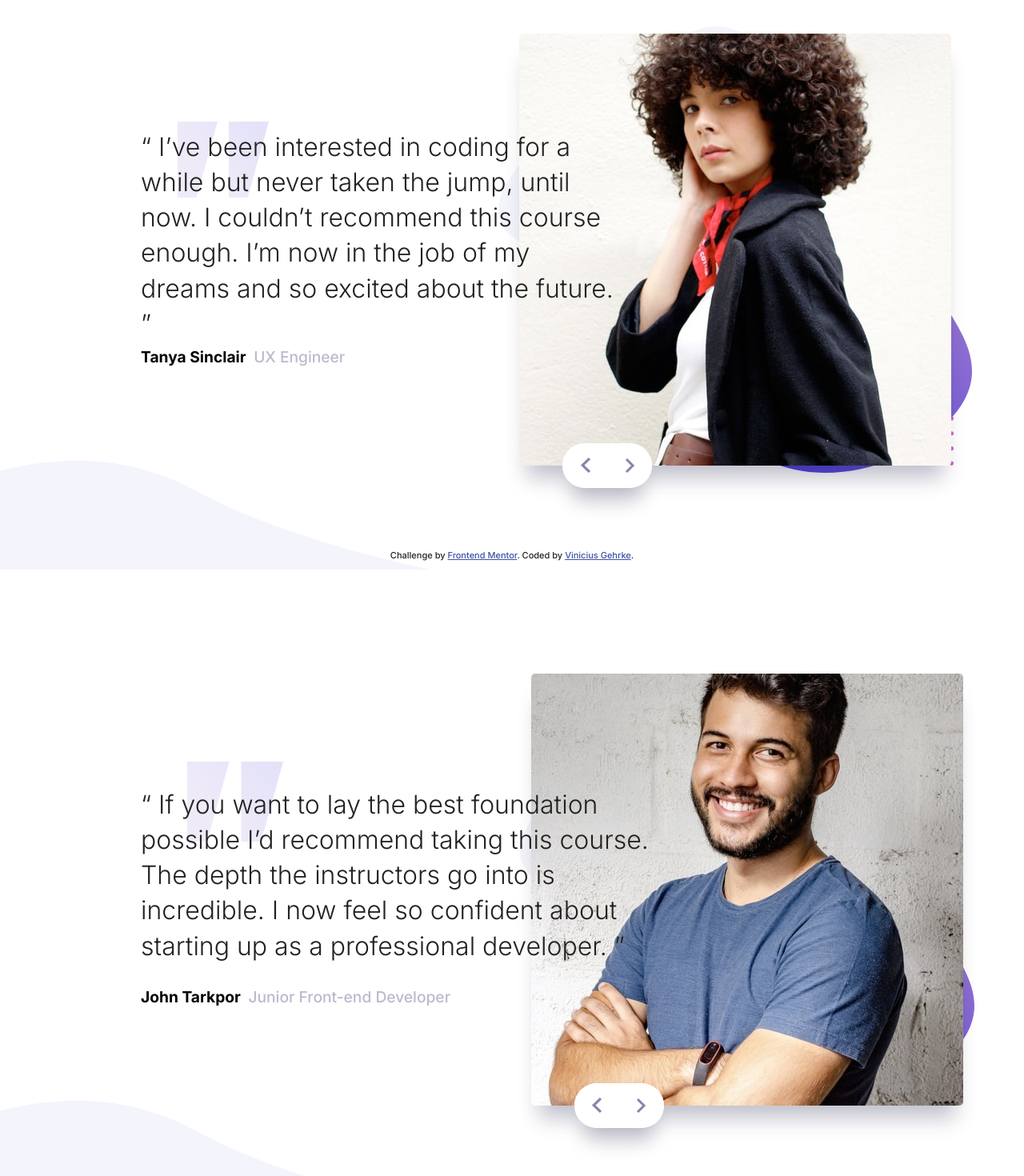
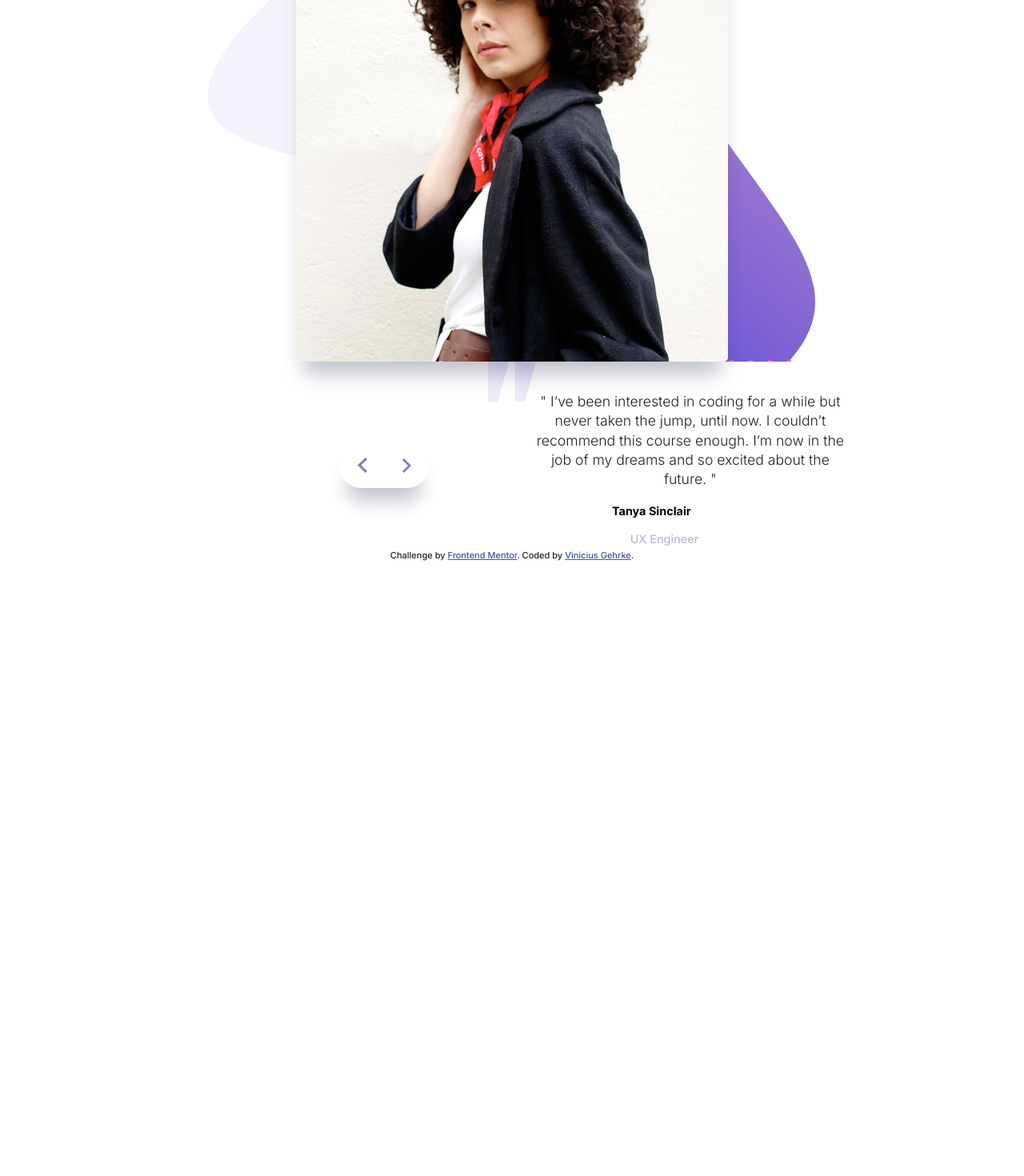
Before and after one commit to ViniciusLagoGehrke/Coding-Bootcamp-Testimonials-Slider, a React (Create React App) app: page / in a window 1280 px wide. Shown: the part 88-1558 px from the top of the page at 80% size. After the commit the page ends 800 px from the top, so only its background shows below. Built offline with nearby package versions, Linux system fonts and the light colour scheme.

Commit message:
created slider and card componentes with useState

```diff
--- a/src/App.css
+++ b/src/App.css
@@ -12,75 +12,9 @@
   box-sizing:border-box;
 }
 
-.card{
-  display: flex;
-  flex-flow:column nowrap;
-  width: 100vw;
-  height: 100vh;
-  margin: 0 auto;
-  max-width: 375px;
-
-  background: url(./img/pattern-curve.svg) no-repeat;
-  background-size: 80%;
-  background-position: left bottom;
-}
-
-.hero {
-  position:relative;
-  display: flex;
-  align-items:center;
-  justify-content:center;
-  flex: 0 1 55%;
-
-  background: var(--BGcolor)  url(./img/pattern-bg.svg) no-repeat;
-  background-size: 89%;
-  background-position:center center;
-}
-
-.img{
-  width: var(--ImgSize);
-  border-radius: 5px;
-
-  -webkit-box-shadow: 0px 25px 25px -20px rgba(0,0,50,0.25);
-  -moz-box-shadow: 0px 25px 25px -20px rgba(0,0,50,0.25);
-  box-shadow: 0px 25px 25px -10px rgba(0,0,50,0.25);
-}
-
 .slider{
   position:absolute;
   top:calc(50% + var(--ImgSize)/2 - var(--btnHeight)/2);
-}
-
-.main{
-  display: flex;
-  flex-direction: column;
-  justify-content:center;
-
-  text-align: center;
-  background: var(--BGcolor)  url(./img/pattern-quotes.svg) no-repeat;
-  background-size: 16%;
-  background-position: center top;
-}
-
-.main p {
-  font-size: 0.55rem;
-  font-weight: 300;
-  line-height: 1.38;
-
-  padding: 0.8rem 1rem 0.55rem;
-}
-
-
-.main h6 {
-  font-size: 0.45rem;
-  font-weight: 500;
-  line-height:0.6rem;
-  color: var(--GrayishBlue)
-}
-
-.main strong{
-  font-weight:700;
-  color:#000000;
 }
 
 .attribution {
--- a/src/App.js
+++ b/src/App.js
@@ -1,38 +1,36 @@
-import React from 'react';
+import React, { useState } from 'react';
 import './reset.css';
 import './App.css';
+import Card from './components/Card';
 import Slider from './components/Slider';
 import tanya from './img/image-tanya.jpg';
 import john from './img/image-john.jpg';
 
 function App() {
+  const [index, setIndex] = useState(0);
+
+  const slides = [
+    {
+      name: 'tanya',
+      perfil: tanya,
+      about: '" I’ve been interested in coding for a while but never taken the jump, until now. I couldn’t recommend this course enough. I’m now in the job of my dreams and so excited about the future. "',
+      fullName: 'Tanya Sinclair',
+      profession: 'UX Engineer'
+    },
+    {
+      name: 'john',
+      perfil: john,
+      about: '“ If you want to lay the best foundation possible I’d recommend taking this course. The depth the instructors go into is incredible. I now feel so confident about starting up as a professional developer. ”',
+      fullName: 'John Tarkpor',
+      profession: 'Junior Front-end Developer'
+    }
+  ];
+
   return (
     <>
       <div className="body">
-        <div className="card">
-          <div className="hero">
-            <img className="img" src={tanya} alt="tanya perfil" />
-            <Slider />
-          </div>
-          <div className="main">
-            <p>“ I’ve been interested in coding for a while but never taken the jump, until now.
-            I couldn’t recommend this course enough. I’m now in the job of my dreams and so
-            excited about the future. ”</p>
-            <h6><strong>Tanya Sinclair</strong></h6>
-            <h6>UX Engineer</h6>
-          </div>
-        </div>
-        <div className="card">
-          <div className="hero">
-            <img className="img" src={john} alt="john perfil" />
-            <Slider />
-          </div>
-          <div className="main">
-            <p>“ If you want to lay the best foundation possible I’d recommend taking this course. The depth the instructors go into is incredible. I now feel so confident about starting up as a professional developer. ”</p>
-            <h6><strong>John Tarkpor</strong></h6>
-            <h6>Junior Front-end Developer</h6>
-          </div>
-        </div>
+        <Card slide={slides[index]} />
+        <Slider slides={slides} index={index} setIndex={setIndex} />
       </div>
       <div className="attribution">
           Challenge by <a href="https://www.frontendmentor.io?ref=challenge">Frontend Mentor</a>.
--- /dev/null
+++ b/src/components/Card/index.css
@@ -0,0 +1,65 @@
+.card{
+  display: flex;
+  flex-flow:column nowrap;
+  width: 100vw;
+  height: 100vh;
+  margin: 0 auto;
+  max-width: 375px;
+
+  background: url(../../img/pattern-curve.svg) no-repeat;
+  background-size: 80%;
+  background-position: left bottom;
+}
+
+.hero {
+  position:relative;
+  display: flex;
+  align-items:center;
+  justify-content:center;
+  flex: 0 1 55%;
+
+  background: var(--BGcolor)  url(../../img/pattern-bg.svg) no-repeat;
+  background-size: 89%;
+  background-position:center center;
+}
+
+.img{
+  width: var(--ImgSize);
+  border-radius: 5px;
+
+  -webkit-box-shadow: 0px 25px 25px -20px rgba(0,0,50,0.25);
+  -moz-box-shadow: 0px 25px 25px -20px rgba(0,0,50,0.25);
+  box-shadow: 0px 25px 25px -10px rgba(0,0,50,0.25);
+}
+
+.main{
+  display: flex;
+  flex-direction: column;
+  justify-content:center;
+
+  text-align: center;
+  background: var(--BGcolor)  url(../../img/pattern-quotes.svg) no-repeat;
+  background-size: 16%;
+  background-position: center top;
+}
+
+.main p {
+  font-size: 0.55rem;
+  font-weight: 300;
+  line-height: 1.38;
+
+  padding: 0.8rem 1rem 0.55rem;
+}
+
+
+.main h6 {
+  font-size: 0.45rem;
+  font-weight: 500;
+  line-height:0.6rem;
+  color: var(--GrayishBlue)
+}
+
+.main strong{
+  font-weight:700;
+  color:#000000;
+}
--- /dev/null
+++ b/src/components/Card/index.js
@@ -0,0 +1,30 @@
+import React from 'react';
+import './index.css';
+
+function Card({ slide }) {
+
+  const name = slide.name;
+  const perfil = slide.perfil;
+  const about = slide.about;
+  const fullName = slide.fullName;
+  const profession = slide.profession;
+
+  return(
+    <div className="card">
+      <div className="hero">
+        <img
+          className="img"
+          src={perfil}
+          alt={name + " perfil"}
+        />
+      </div>
+      <div className="main">
+        <p>{about}</p>
+        <h6><strong>{fullName}</strong></h6>
+        <h6>{profession}</h6>
+      </div>
+    </div>
+  )
+}
+
+export default Card;
--- a/src/components/Slider/index.js
+++ b/src/components/Slider/index.js
@@ -1,30 +1,37 @@
 import React from 'react';
 import './index.css';
 
-class Slider extends React.Component {
+function Slider({ index, setIndex, slides }) {
 
-  saySomething(something){
-    console.log(something);
+  const slideLeft = () => {
+    const nextIndex = index - 1;
+    if(nextIndex < 0) {
+      setIndex(slides.length - 1);
+    } else {
+      setIndex(nextIndex);
+    }
   }
 
-  handleClick(e) {
-    this.saySomething(e);
+  const slideRight = () => {
+    setIndex((index + 1) % slides.length);
   }
-    /*if(this.element.classList.contains("right"){
-      return this.saySomething("right clicked");
-    } else{
-      this.saySomething("left clicked");
-    }*/
 
-
-  render() {
-    return <div className="slider">
-        <button onClick={this.handleClick("left button")} type="button" className="btn left">
-        </button>
-        <button onClick={this.handleClick("right button")} type="button" className="btn right">
-        </button>
-    </div>;
-  }
+  return(
+    <div className="slider">
+      <button
+        onClick={slideLeft}
+        type="button"
+        className="btn left"
+      >
+      </button>
+      <button
+        onClick={slideRight}
+        type="button"
+        className="btn right"
+      >
+      </button>
+    </div>
+  )
 }
 
 export default Slider;
```
Also changed, not shown: src/pages/page1.js (deleted), src/pages/page2.js (deleted).
